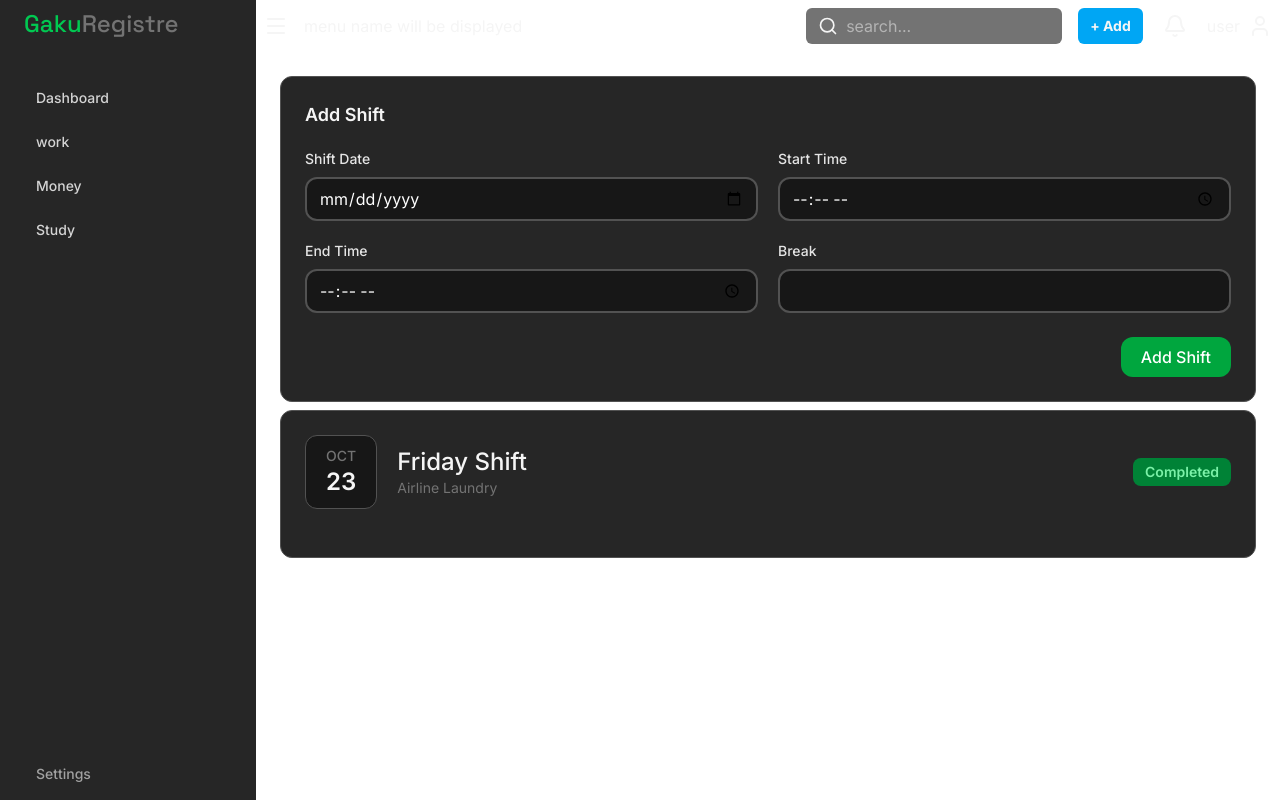
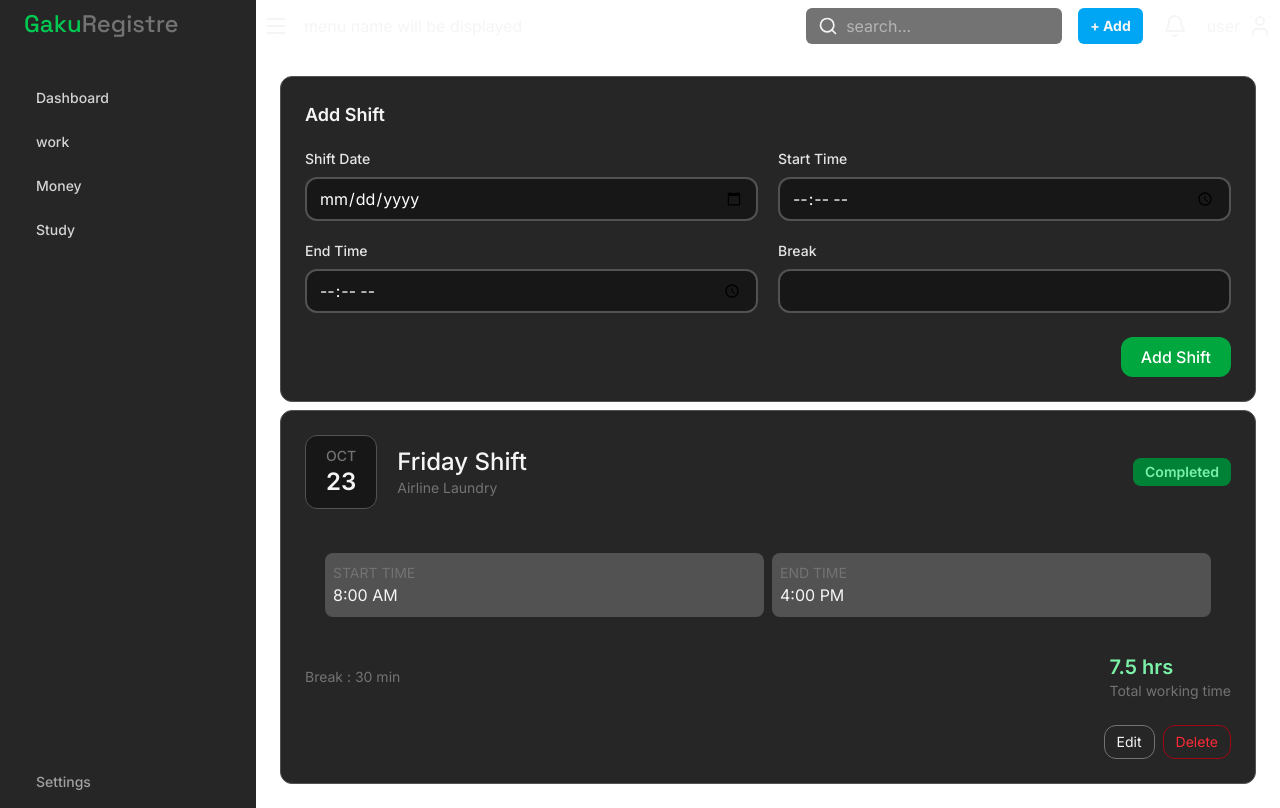
Before and after one commit to Kenny-still12/StudentOS, a React (Vite) app: page / in a window 1280 px wide. Built offline with nearby package versions, Linux system fonts and the light colour scheme.

Commit message:
polished ShiftCard UI

```diff
--- a/src/Components/work/ShiftCard.jsx
+++ b/src/Components/work/ShiftCard.jsx
@@ -24,13 +24,36 @@
             </div>
             {/* middle container */}
             <br />
-            <div>
-                <div></div>
-                <div></div>
+            <div className="w-full flex flex-col gap-4 items-center">
+                {/* start and end time container*/}
+                <div className="w-full flex gap-2 rounded-xl p-5 min-w-0">
+                    <div className="flex flex-1 flex-col items-start rounded-lg bg-neutral-600 px-2 py-2.5">
+                        <h2 className="text-sm text-neutral-500">START TIME</h2>
+                        <p>8:00 AM</p>
+                    </div>
+                    <div className="flex flex-1 flex-col items-start rounded-lg bg-neutral-600 px-2 py-2.5" >
+                        <h2 className="text-sm text-neutral-500">END TIME</h2>
+                        <p>4:00 PM</p>
+                    </div>
+                </div>
+
+                <div className=" w-full flex items-center justify-between gap-5">
+                    <div className="self-center">
+                        <p className="text-neutral-500 text-sm">Break : 30 min</p>
+                    </div>
+                    <div className="flex flex-col">
+                        <h2 className="text-green-300 font-semibold text-xl">7.5 hrs</h2>
+                        <p className="text-neutral-500 text-sm">Total working time</p>
+                    </div>
+                </div>
             </div>
+            <br />
             {/* bottom container */}
-            <div>
-                <div></div>
+            <div className="w-full flex justify-end">
+                <div className="flex gap-2">
+                    <button className="border border-neutral-500 px-3 py-1.5 rounded-xl text-sm transition-colors hover:border-neutral-700">Edit</button>
+                    <button className="border border-red-800 px-3 py-1.5 rounded-xl text-red-500 text-sm transition-colors hover:border-red-900 hover:text-red-700">Delete</button>
+                </div>
             </div>
         </section>
     )
```
